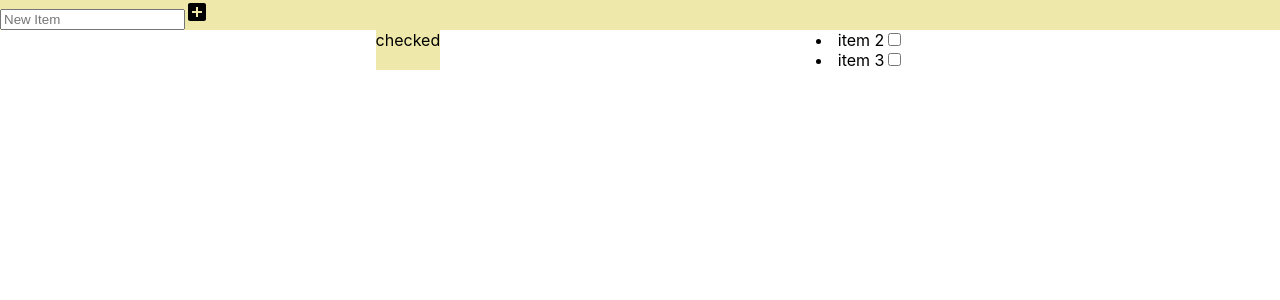
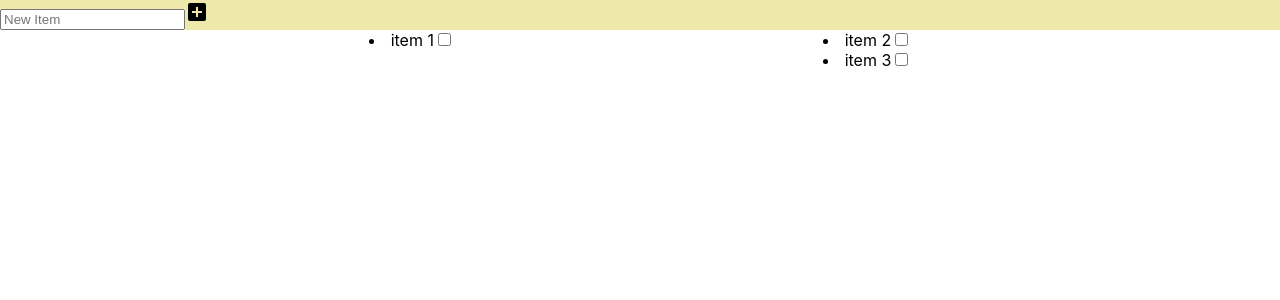
Before and after one commit to PhilCodesNow/react-shopping-app, a React (Create React App) app: page / in a window 1280 px wide. Both pictures are taken after a click on the checkbox 891 px from the left and 39 px from the top of the page. Shown: the top 300 px of the page. Built offline with nearby package versions, Linux system fonts and the light colour scheme.

Commit message:
OutputChecked and OutputUnchecked are working

```diff
--- a/src/Output.js
+++ b/src/Output.js
@@ -13,6 +13,7 @@ function Output(props) {
         <div className="output">
             <OutputChecked
             list={list}
+            handleCheckedChange={handleCheckedChange}
             />
             <OutputUnchecked
             list={list}
--- a/src/OutputChecked.js
+++ b/src/OutputChecked.js
@@ -1,12 +1,27 @@
 import React from 'react';
 import './OutputChecked.css';
 
-function OutputChecked() {
-    return (
-        <div className="outputchecked">
-            checked
-        </div>
-    )
+function OutputChecked(props) {
+
+    const {
+        list,
+        handleCheckedChange
+    } = props
+    const checkedList = list.map(listItem =>{
+        if(listItem.checked === true){
+            console.log('render')
+            return (
+                <li key={listItem.id}>
+                   {listItem.name}
+                <input type="checkbox" name="checked" onClick={() => handleCheckedChange(listItem.id)}></input>
+                </li>
+            )
+        }
+    })
+    console.log(list)
+
+
+    return <div>{checkedList}</div>
 }
 
 export default OutputChecked
```
Also changed, not shown: src/OutputUnchecked.js (+0 -15 lines), 1 other file (tests, documents, lock files or other folders).
